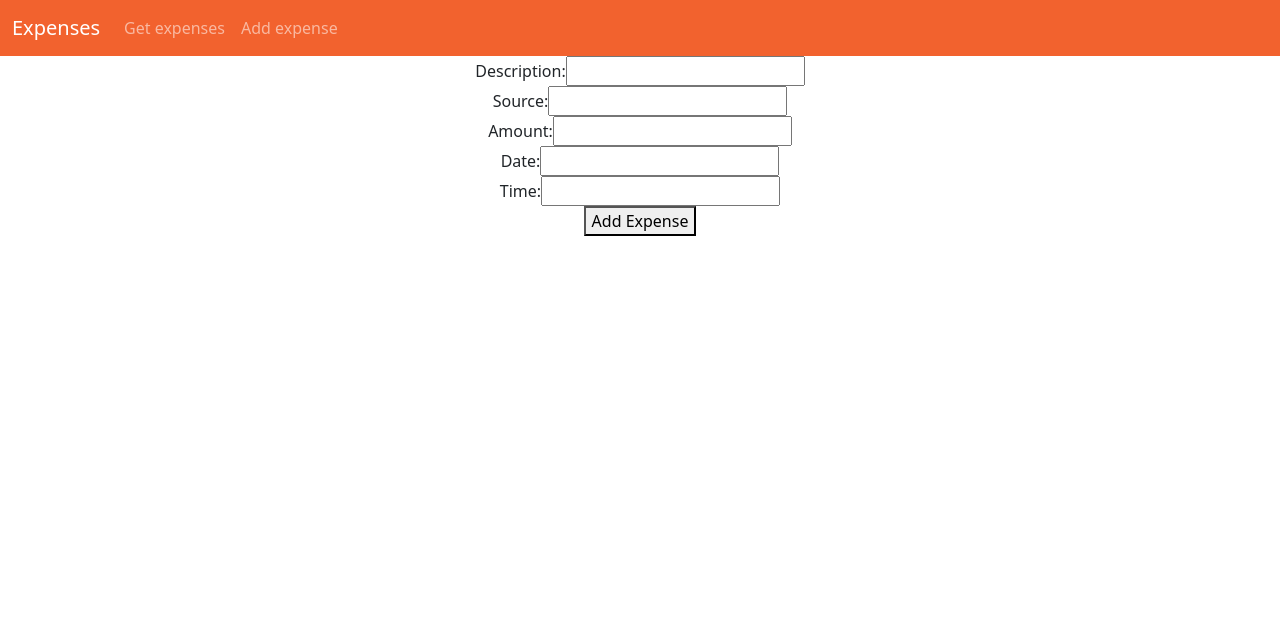
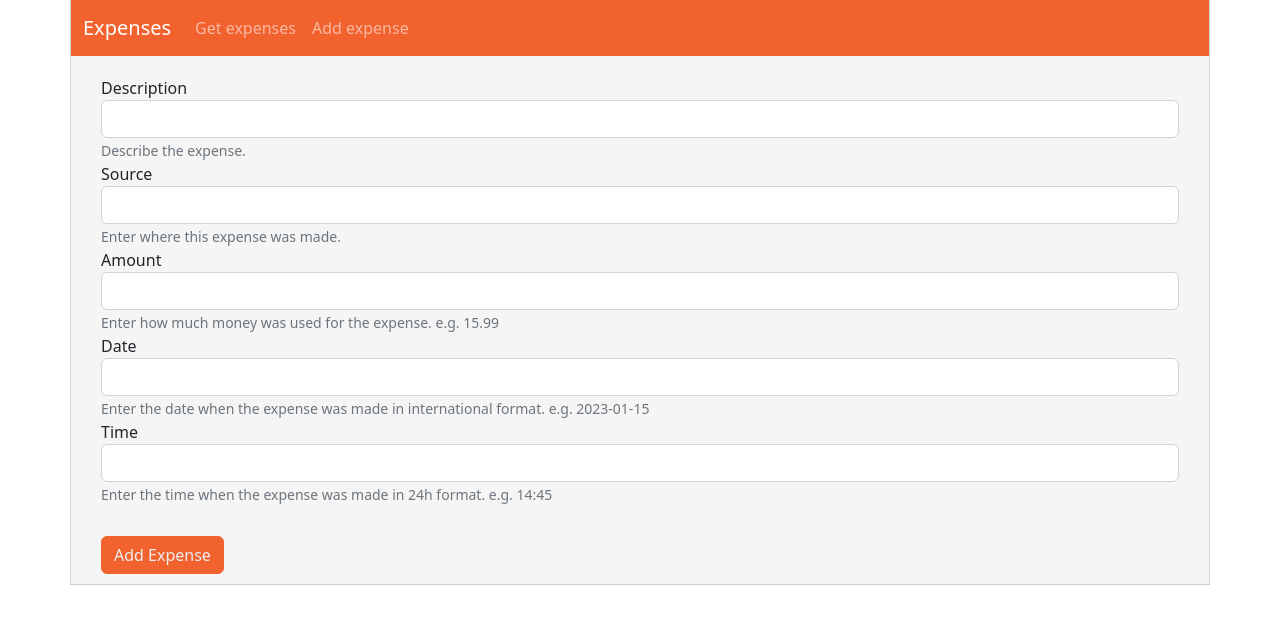
Before and after one commit to PA4KEV/expenses, a React (Create React App) app in the folder frontend/: page /set_expenses in a window 1280 px wide. Shown: the top 624 px of the page. Built offline with nearby package versions, Linux system fonts and the light colour scheme.

Commit message:
Apply some bootstrap styling

```diff
--- a/frontend/src/App.css
+++ b/frontend/src/App.css
@@ -1,3 +1,12 @@
-.App {
-  text-align: center;
+body {
+    background-color: white;
 }
+
+.app {
+    background-color: whitesmoke;
+    border-left: #cfcfcf 1px solid;
+    border-right: #cfcfcf 1px solid;
+    border-bottom: #cfcfcf 1px solid;
+
+    padding: 0;
+}
--- a/frontend/src/App.js
+++ b/frontend/src/App.js
@@ -4,6 +4,7 @@ import "bootstrap/dist/js/bootstrap.bundle.min";
 import {BrowserRouter as Router, Routes, Route} from 'react-router-dom';
 
 import './App.css';
+
 import DataRetrieve from './UI/DataRetrieve';
 import DataSet from './UI/DataSet';
 import Navigation from './UI/Navigation';
@@ -11,7 +12,7 @@ import Navigation from './UI/Navigation';
 
 function App() {
   return (
-    <div className="App">
+    <div className="app container-md">
       <Router>
         <Navigation/>
 
--- a/frontend/src/UI/DataRetrieve.js
+++ b/frontend/src/UI/DataRetrieve.js
@@ -20,7 +20,16 @@ class DataRetrieve extends React.Component {
 
     render() {
       return (
-        <div>
+        <table class="table table-striped">
+            <thead>
+                <tr>
+                <th scope="col">Description</th>
+                <th scope="col">Source</th>
+                <th scope="col">amount</th>
+                <th scope="col">date</th>
+                </tr>
+            </thead>
+            <tbody>
             {
                 this.state.expenses
                 .map(expense =>
@@ -32,7 +41,8 @@ class DataRetrieve extends React.Component {
                     />
                 )
             }
-        </div>
+          </tbody>
+        </table>
       )
     }
   }
--- /dev/null
+++ b/frontend/src/UI/DataSet.css
@@ -0,0 +1,9 @@
+.insert-data-form {
+    margin-left: 30px;
+    margin-right: 30px;
+}
+
+.insert-data-form button {
+    margin-top: 30px;
+    margin-bottom: 10px;
+}
--- a/frontend/src/UI/DataSet.js
+++ b/frontend/src/UI/DataSet.js
@@ -1,6 +1,7 @@
 import React from 'react';
 import axios from 'axios';
 
+import './DataSet.css'
 
 class DataSet extends React.Component {
     state = {
@@ -68,34 +69,40 @@ class DataSet extends React.Component {
 
     render() {
       return (
-        <div>
+        <div className='insert-data-form'>
           <form onSubmit={this.handleSubmit}>
-            <label>
-              Description:
-              <input type="text" name="description" onChange={this.handleChangeDescription}/>
-            </label>
-            <br/>
-            <label>
-              Source:
-              <input type="text" name="source" onChange={this.handleChangeSource}/>
-            </label>
-            <br/>
-            <label>
-              Amount:
-              <input type="text" name="amount" onChange={this.handleChangeAmount}/>
-            </label>
-            <br/>
-            <label>
-              Date:
-              <input type="text" name="date" onChange={this.handleChangeDate}/>
-            </label>
-            <br/>
-            <label>
-              Time:
-              <input type="text" name="time" onChange={this.handleChangeTime}/>
-            </label>
-            <br/>
-            <button type="submit">Add Expense</button>
+
+            <div className='form-group'>
+                <label for="insert-description">Description</label>
+                <input class="form-control" id="insert-description" type="text" name="description" onChange={this.handleChangeDescription} aria-describedby="description-help"/>
+                <small id="description-help" class="form-text text-muted">Describe the expense.</small>
+            </div>
+
+            <div className='form-group'>
+                <label for="insert-description">Source</label>
+                <input class="form-control" id="insert-source" type="text" name="source" onChange={this.handleChangeSource} aria-describedby="source-help"/>
+                <small id="source-help" class="form-text text-muted">Enter where this expense was made.</small>
+            </div>
+
+            <div className='form-group'>
+                <label for="insert-description">Amount</label>
+                <input class="form-control" id="insert-amount" type="text" name="amount" onChange={this.handleChangeAmount} aria-describedby="amount-help"/>
+                <small id="amount-help" class="form-text text-muted">Enter how much money was used for the expense. e.g. 15.99</small>
+            </div>
+
+            <div className='form-group'>
+                <label for="insert-description">Date</label>
+                <input class="form-control" id="insert-date" type="text" name="date" onChange={this.handleChangeDate} aria-describedby="date-help"/>
+                <small id="date-help" class="form-text text-muted">Enter the date when the expense was made in international format. e.g. 2023-01-15</small>
+            </div>
+
+            <div className='form-group'>
+                <label for="insert-description">Time</label>
+                <input class="form-control" id="insert-time" type="text" name="time" onChange={this.handleChangeDate} aria-describedby="time-help"/>
+                <small id="time-help" class="form-text text-muted">Enter the time when the expense was made in 24h format. e.g. 14:45</small>
+            </div>
+
+            <button className="btn btn-primary text-light" type="submit">Add Expense</button>
           </form>
         </div>
       )
--- /dev/null
+++ b/frontend/src/UI/Navigation.css
@@ -0,0 +1,3 @@
+.navbar {
+    margin-bottom: 20px;
+}
--- a/frontend/src/UI/Navigation.js
+++ b/frontend/src/UI/Navigation.js
@@ -1,5 +1,7 @@
 import React from 'react';
 import {Link} from 'react-router-dom';
+
+import './Navigation.css';
 
 const Navigation = () => {
     return (
--- a/frontend/src/expenses/Expense.js
+++ b/frontend/src/expenses/Expense.js
@@ -2,16 +2,12 @@ import React from 'react';
 
 const Expense = (props) => {
     return (
-        <div className="card" style={{width: 18 + 'rem'}}>
-            <div className="card-body">
-                <ul className="list-group" key={props.id}>
-                    <li className="list-group-item">{props.description}</li>
-                    <li className="list-group-item">{props.amount}</li>
-                    <li className="list-group-item">{props.source}</li>
-                    <li className="list-group-item">{props.date}</li>
-                </ul>
-            </div>
-        </div>
+        <tr>
+            <td>{props.description}</td>
+            <td>{props.amount}</td>
+            <td>{props.source}</td>
+            <td>{props.date}</td>
+        </tr>
     )
 }
 
```
Lines whose indentation alone changed are shown as unchanged.
